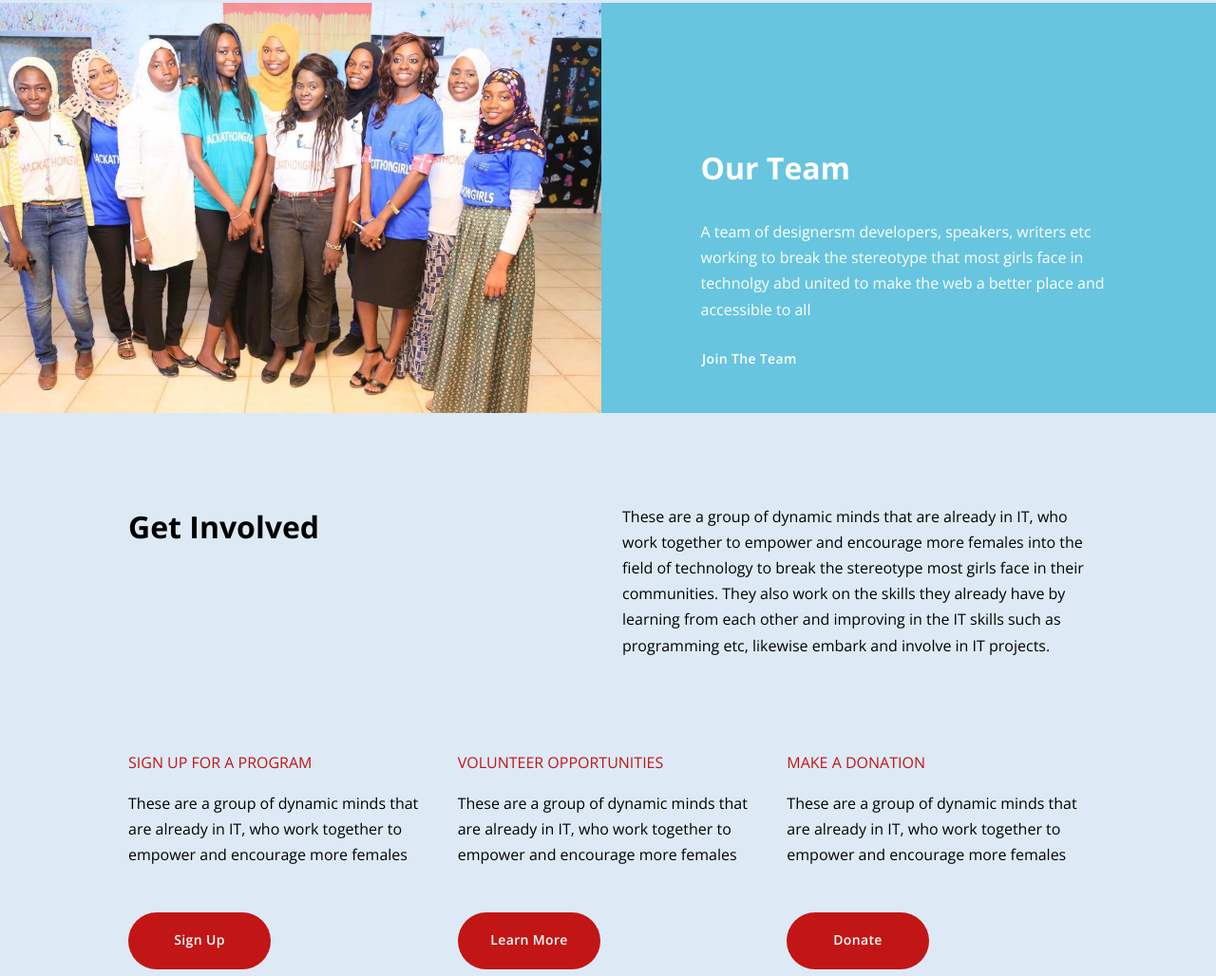
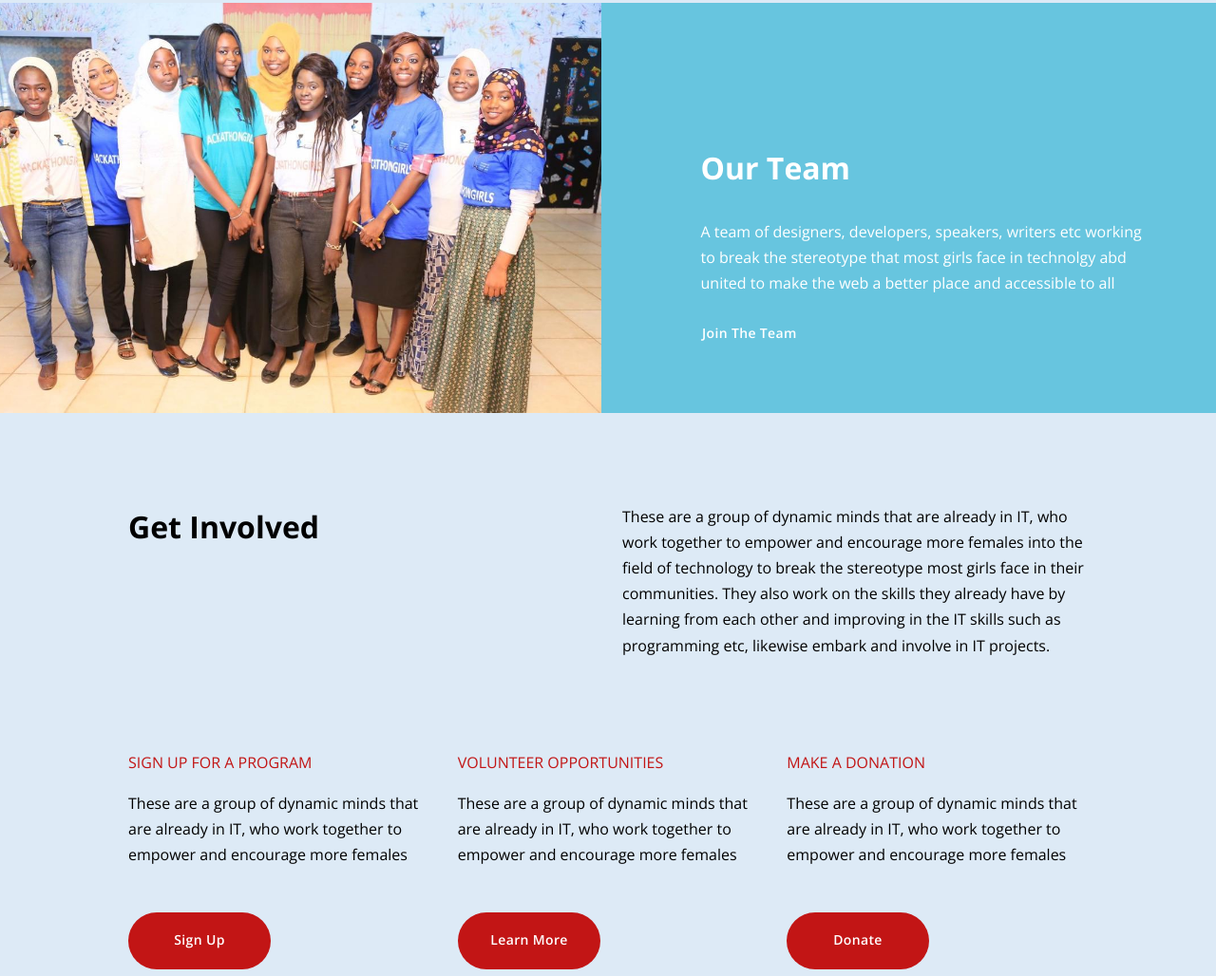
Before and after one commit to oyinkan/HackathonGirls, a plain HTML site: page index.html in a window 1280 px wide. Shown: the part 3894-4922 px from the top of the page at 95% size. Drawn offline with nearby package versions, Linux system fonts and the light colour scheme.

Commit message:
Update index.html

```diff
--- a/index.html
+++ b/index.html
@@ -290,7 +290,7 @@
           <div class="col-lg-6 col-md-6 col-sm-12">
             <div id="ourpartners-div">
               <h2 class="ourpartner bold">Our Team</h2>
-              <p> A team of designersm developers, speakers, writers etc working to break the stereotype that most girls face in technolgy abd united to make the web a better place and accessible to all</p>
+              <p> A team of designers, developers, speakers, writers etc working to break the stereotype that most girls face in technolgy abd united to make the web a better place and accessible to all</p>
               <a href="team.html" class="btn btn-link text-primary partners-more">Join the Team</a>
             </div>
           </div>
```
